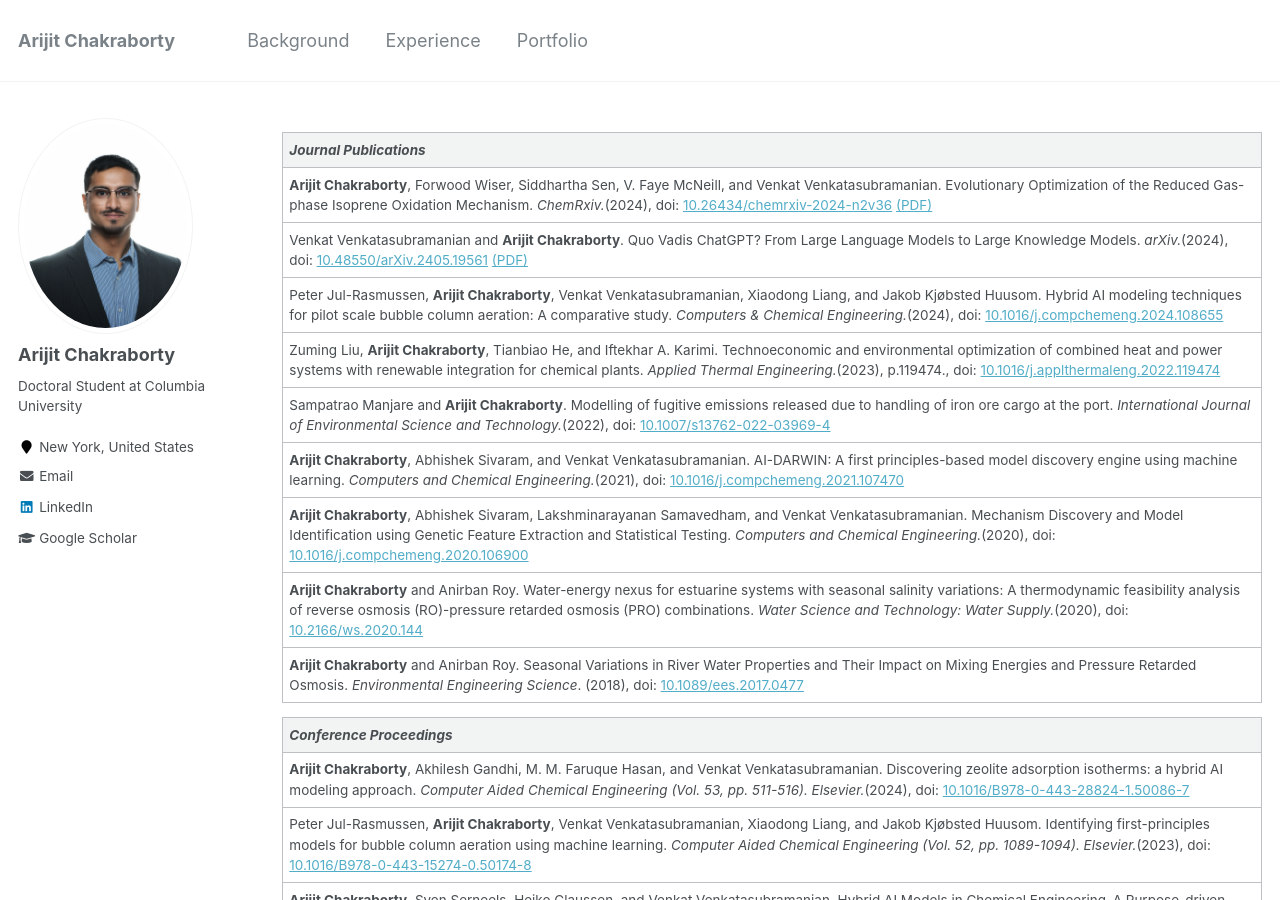
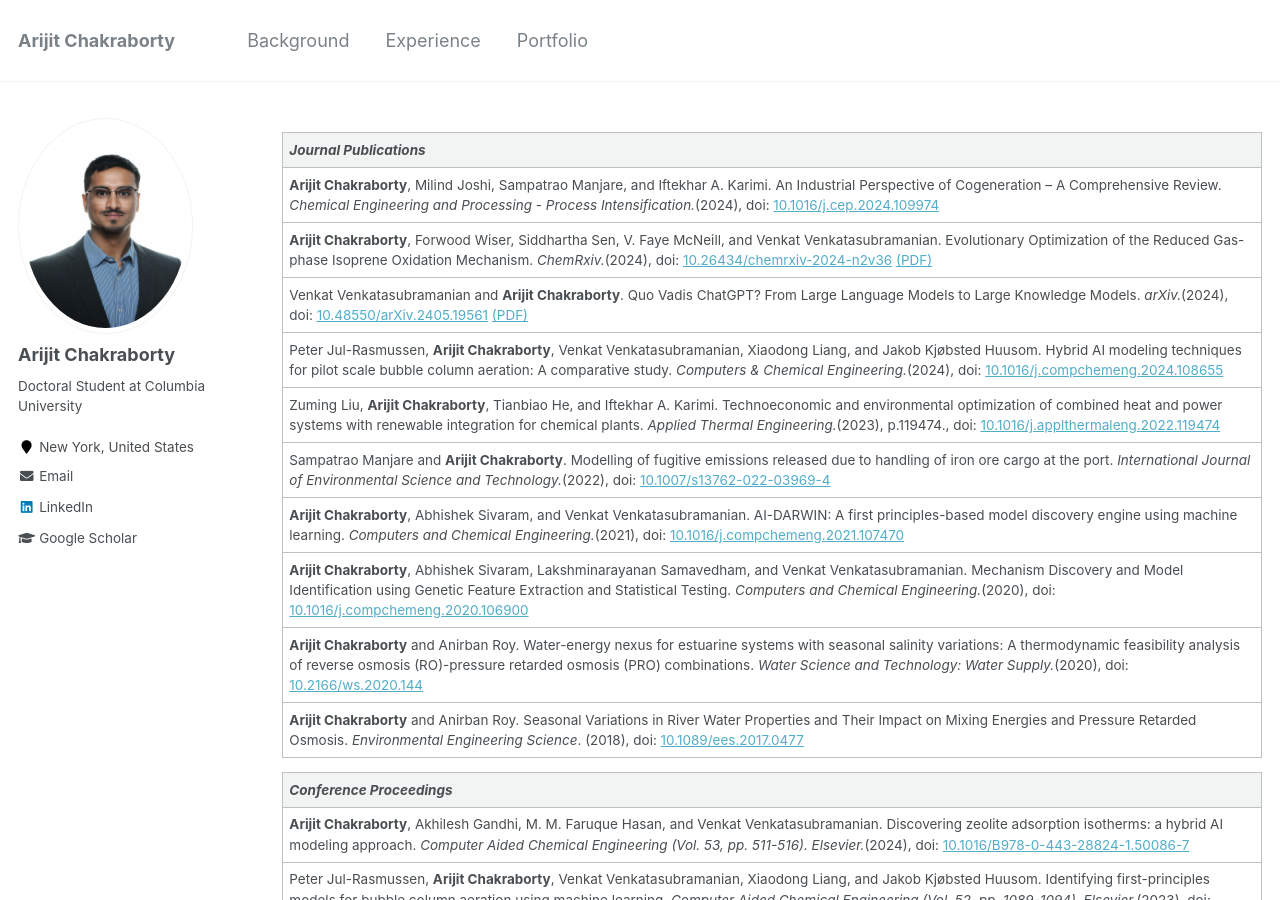
Before and after one commit to arijitc099/arijitc099.github.io, a Jekyll site: the page built from _pages/experience.md, in a window 1280 px wide and 900 px high. Built offline with Jekyll 4.4.1, drawn with Linux system fonts in a browser that asks for light colours.

Commit message:
Update experience.md

```diff
--- a/_pages/experience.md
+++ b/_pages/experience.md
@@ -7,6 +7,7 @@ author_profile: true
 
 |_Journal Publications_|
 |:-|
+|**Arijit Chakraborty**, Milind Joshi, Sampatrao Manjare, and Iftekhar A. Karimi. An Industrial Perspective of Cogeneration – A Comprehensive Review. _Chemical Engineering and Processing - Process Intensification._(2024), doi: [10.1016/j.cep.2024.109974](https://doi.org/10.1016/j.cep.2024.109974)|
 |**Arijit Chakraborty**, Forwood Wiser, Siddhartha Sen, V. Faye McNeill, and Venkat Venkatasubramanian. Evolutionary Optimization of the Reduced Gas-phase Isoprene Oxidation Mechanism. _ChemRxiv._(2024), doi: [10.26434/chemrxiv-2024-n2v36](https://doi.org/10.26434/chemrxiv-2024-n2v36) [(PDF)](../files/evolutionary-optimization-of-the-reduced-gas-phase-isoprene-oxidation-mechanism.pdf)|
 |Venkat Venkatasubramanian and **Arijit Chakraborty**. Quo Vadis ChatGPT? From Large Language Models to Large Knowledge Models. _arXiv._(2024), doi: [10.48550/arXiv.2405.19561](https://doi.org/10.48550/arXiv.2405.19561) [(PDF)](../files/2405.19561v1.pdf)|
 |Peter Jul-Rasmussen, **Arijit Chakraborty**, Venkat Venkatasubramanian, Xiaodong Liang, and Jakob Kjøbsted Huusom. Hybrid AI modeling techniques for pilot scale bubble column aeration: A comparative study. _Computers & Chemical Engineering._(2024), doi: [10.1016/j.compchemeng.2024.108655](https://doi.org/10.1016/j.compchemeng.2024.108655)|
```
